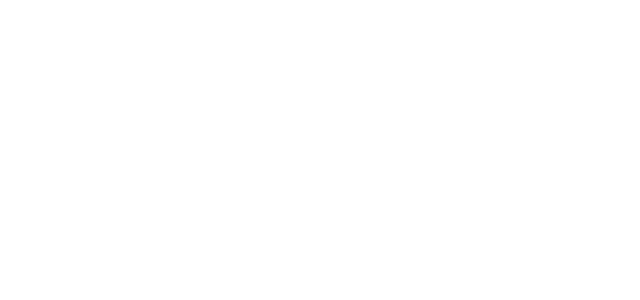
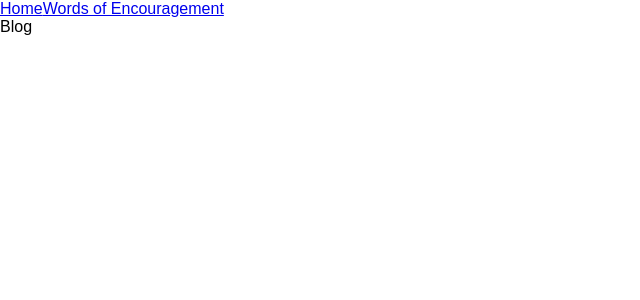
Before and after one commit to DavidTurkGT/at-trail-blog, a React (Create React App) app in the folder at-trail-react/: page / in a window 1280 px wide. Shown: the top 300 px of the page, without its empty margins (0-640 px from the left). Built offline with nearby package versions, Linux system fonts and the light colour scheme.

Commit message:
Added linking to both pages

```diff
--- a/at-trail-react/src/App.js
+++ b/at-trail-react/src/App.js
@@ -3,13 +3,18 @@
 import './App.css';
 import Nav from './components/Nav';
 import Blog from './components/Blog';
+import { Switch, Route } from 'react-router-dom';
+import Encouragement from './components/Encouragement';
 
 class App extends Component {
   render() {
     return (
       <div className="container">
         <Nav />
-        <Blog />
+        <Switch>
+          <Route exact path="/" component={Blog} />
+          <Route exact path="/encouragement" component={Encouragement} />
+        </Switch>
       </div>
     );
   }
--- a/at-trail-react/src/components/Blog.js
+++ b/at-trail-react/src/components/Blog.js
@@ -2,7 +2,9 @@
 
 const Blog = () => {
   return (
-    <div className='blog'></div>
+    <div className='blog'>
+      Blog
+    </div>
   )
 }
 
--- /dev/null
+++ b/at-trail-react/src/components/Encouragement.js
@@ -0,0 +1,11 @@
+import React from 'react';
+
+const Encouragement = () => {
+  return (
+    <div className='encouragement'>
+      Encouragement
+    </div>
+  )
+}
+
+export default Encouragement;
--- a/at-trail-react/src/components/Nav.js
+++ b/at-trail-react/src/components/Nav.js
@@ -1,8 +1,12 @@
 import React from 'react';
+import { NavLink } from 'react-router-dom';
 
 const Nav = () => {
   return (
-    <div className="nav"></div>
+    <div className="nav">
+      <NavLink to="/" >Home</NavLink>
+      <NavLink to="/encouragement">Words of Encouragement</NavLink>
+    </div>
   )
 }
 
--- a/at-trail-react/src/index.js
+++ b/at-trail-react/src/index.js
@@ -7,7 +7,7 @@
 
 ReactDOM.render(
   <Router>
-    <Route exact path="/" component={App} />
+    <App />
   </Router>,
   document.getElementById('root')
 );
```
